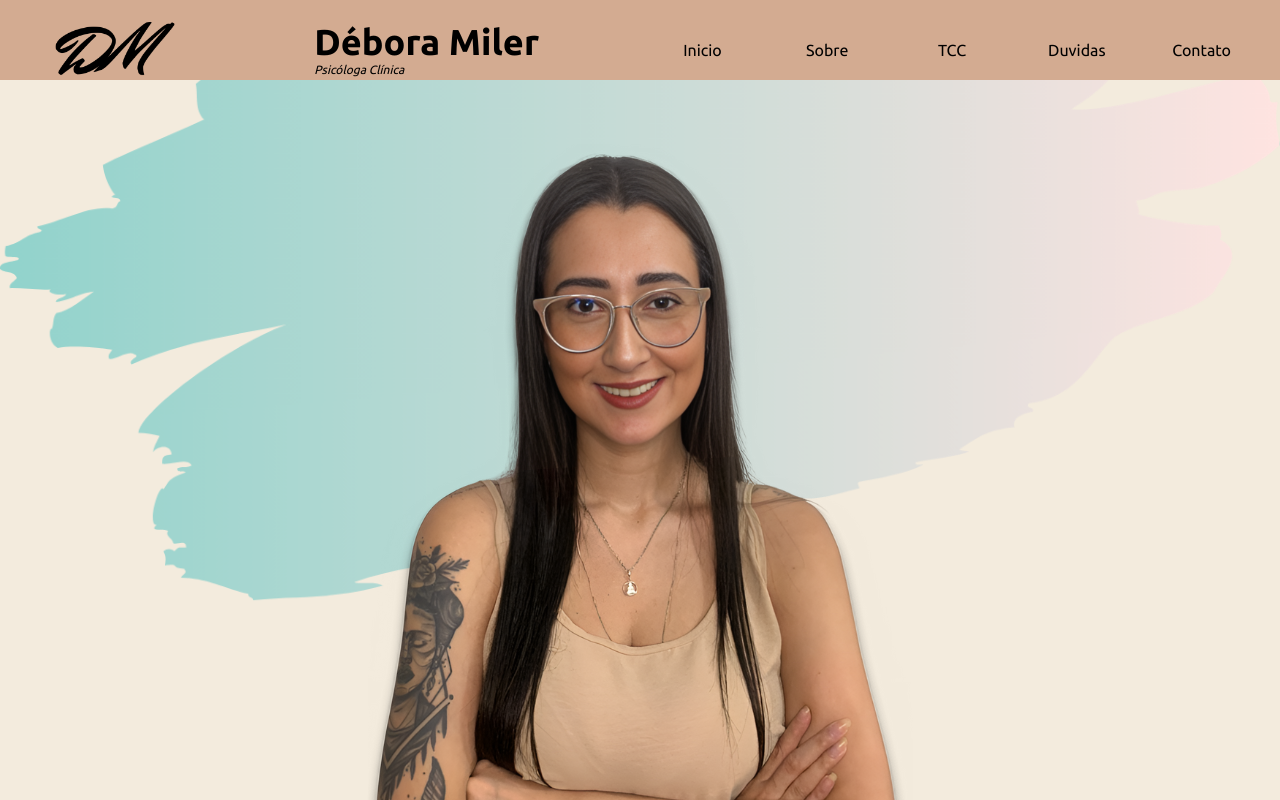
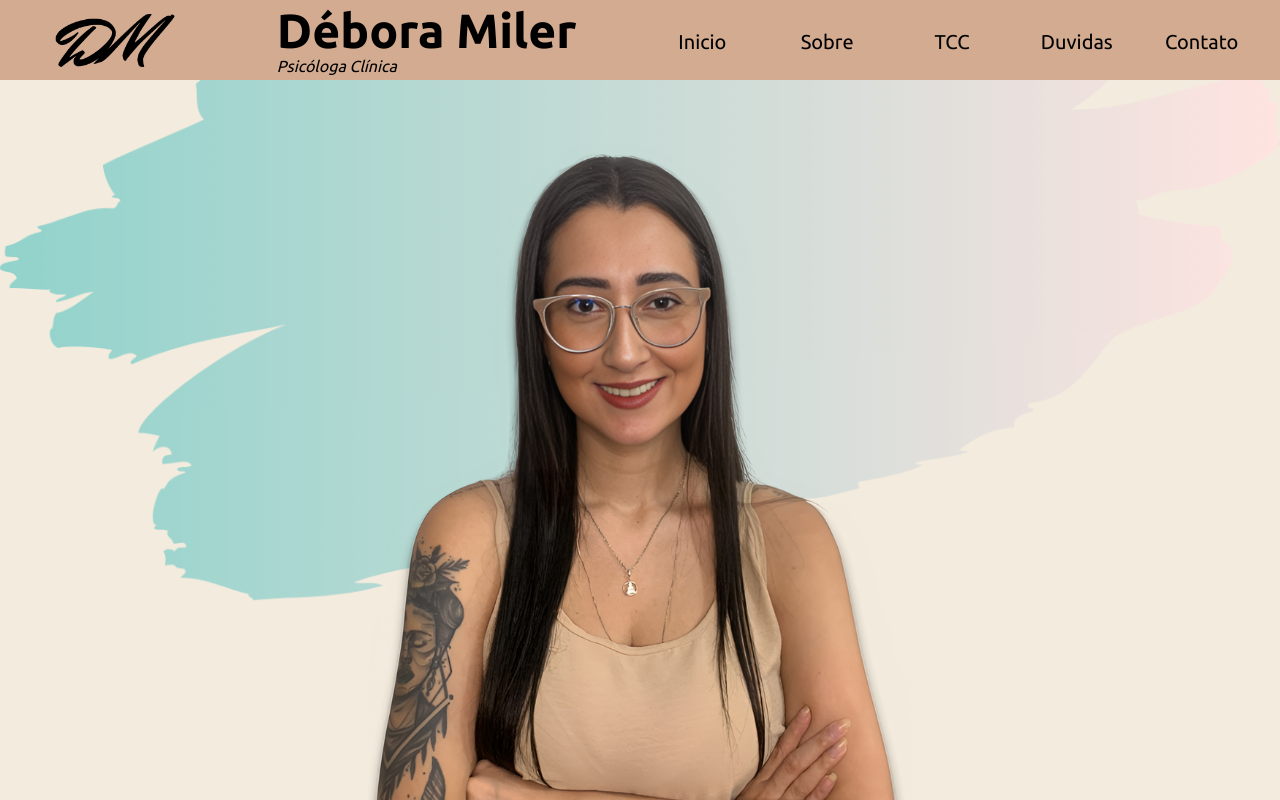
Before and after one commit to hagartelles/Psicologa_debora, a Next.js app: page / in a window 1280 px wide. Shown: the top 800 px of the page. Built offline with nearby package versions, Linux system fonts and the light colour scheme.

Commit message:
fix/Header responsivity

```diff
--- a/src/components/sections/header/Header.tsx
+++ b/src/components/sections/header/Header.tsx
@@ -35,7 +35,7 @@ export function Header() {
 
     const ItemMenu = ({ name, link }:Props) => (
         <li className=" text-2xl text-bold justify-center w-full  bg-burnt_rose/50 hover:bg-misty_rose/50
-        md:col-span-1 md:text-base md:h-full ">
+        md:col-span-1 md:text-base md:text-bold lg:text-xl lg:text-bold md:h-full ">
             <a href={`#${link}`} className="h-full w-full grid place-items-center " onClick={closeMenu}>
                 {name}
             </a>
@@ -81,13 +81,13 @@ export function Header() {
     return (
         <header className="relative z-[1000]">
             <div className="w-full bg-burnt_rose h-20 fixed top-0 left-0 right-0">
-                <div className="grid grid-cols-4 my-2  md:grid-cols-12">
+                <div className="grid grid-cols-4   md:grid-cols-12">
                     <div className='col-span-1 md:col-span-2 md:pl-4 grid place-items-center'>
                         <SvgIcon name="logo2" width={logoWidthState.toString()} height='auto'/>
                     </div>
                     <div className="debora grid content-center col-span-2 md:col-span-4 mx-auto ">
-                        <h1 className="text-3xl md:text-4xl font-bold ">Débora Miler</h1>
-                        <div className="italic text-xs">Psicóloga Clínica
+                        <h1 className="text-3xl md:text-4xl lg:text-5xl font-bold ">Débora Miler</h1>
+                        <div className="italic text-xs md:text-base">Psicóloga Clínica
                         </div>
                     </div>
                     <div className="menu col-span-1  grid place-items-center my-auto md:col-span-6 md:place-items-start">
```
